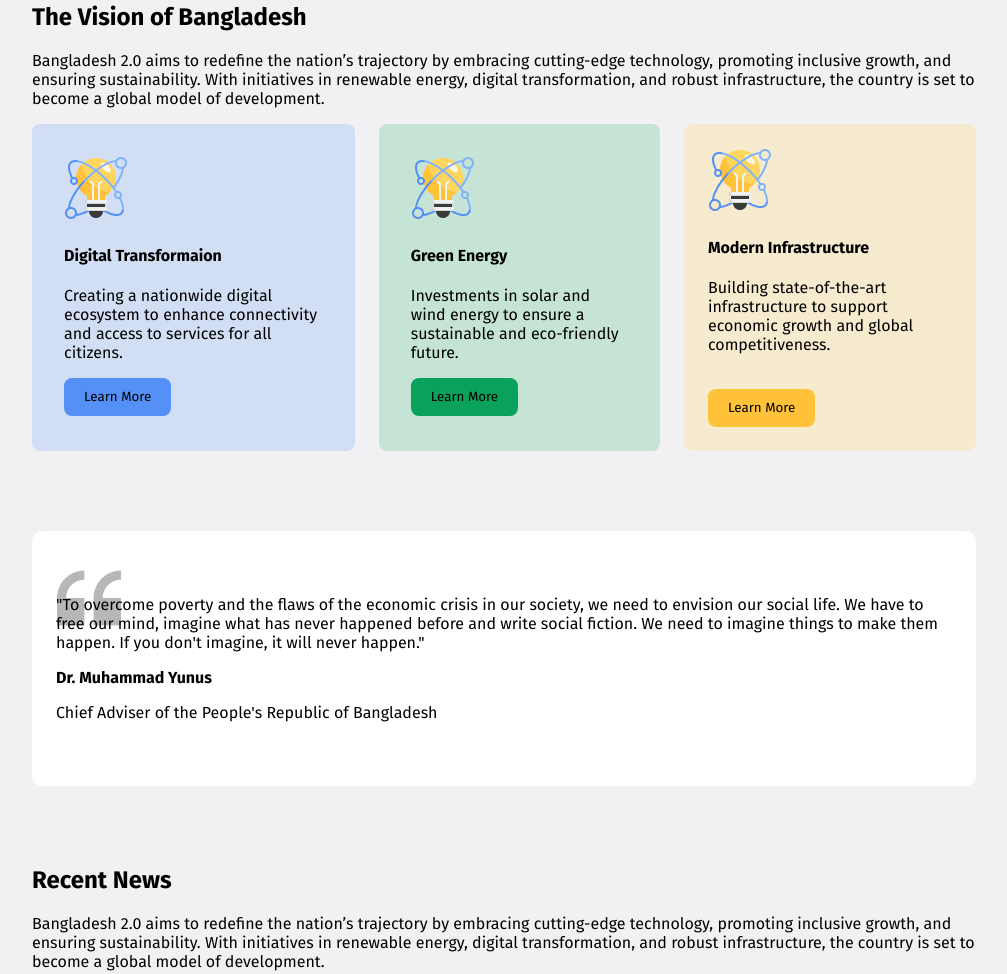
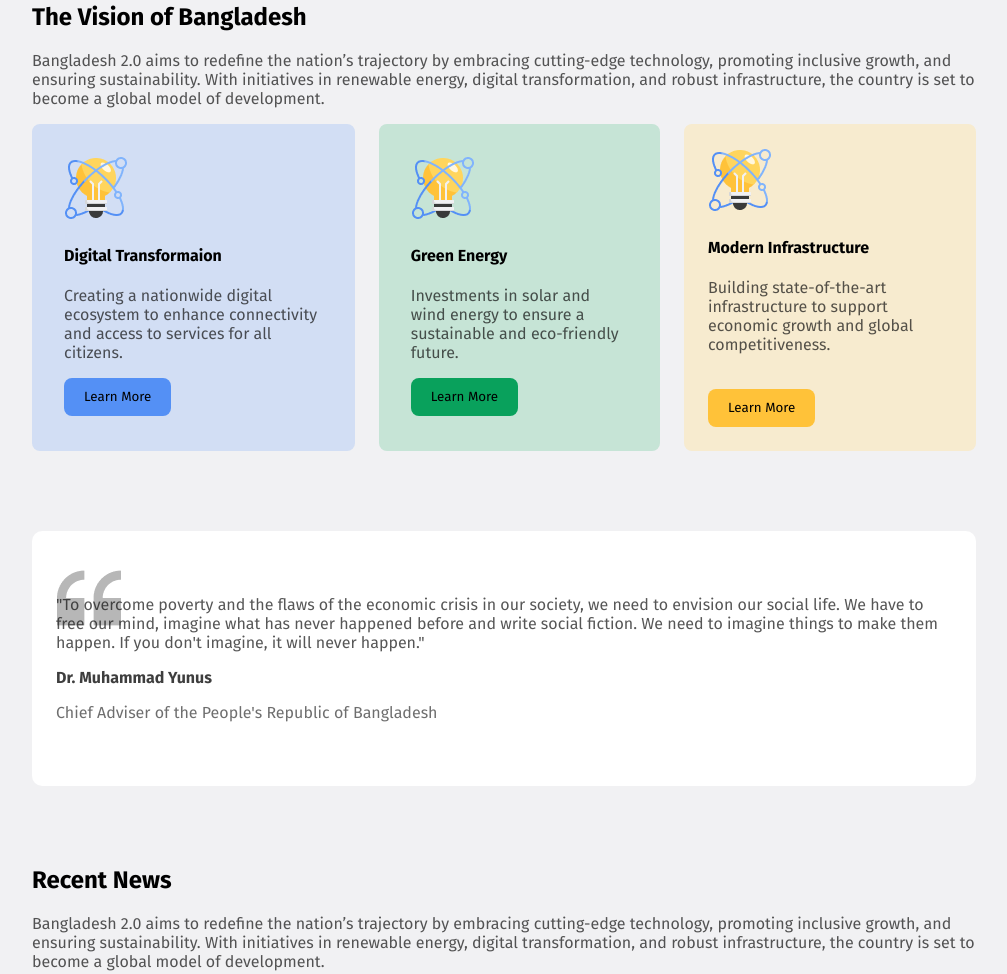
Before and after one commit to siam-sk/a1-bangladesh-2.0, a plain HTML site: page index.html in a window 1280 px wide. Shown: the part 890-1864 px from the top of the page, without its empty margins (136-1143 px from the left). Drawn offline with Linux system fonts and the light colour scheme.

Commit message:
font color fix

```diff
--- a/index.html
+++ b/index.html
@@ -81,7 +81,7 @@
         <section class="quotes">
             <p>"To overcome poverty and the flaws of the economic crisis in our society, we need to envision our social life. We have to free our mind, imagine what has never happened before and write social fiction. We need to imagine things to make them happen. If you don't imagine, it will never happen."</p>
             <strong>Dr. Muhammad Yunus</strong>
-            <p>Chief Adviser of the People's Republic of Bangladesh</p>
+            <p id="title">Chief Adviser of the People's Republic of Bangladesh</p>
         </section>
         <section class="news">
             <h2>Recent News</h2>
--- a/style.css
+++ b/style.css
@@ -20,6 +20,9 @@ body {
 button:hover {
     cursor: pointer;
     font-weight: bold;
+}
+p {
+    color: rgba(14, 14, 14,70%);
 }
 
 nav {
@@ -127,6 +130,10 @@ nav button {
     background-image: url(assets/quote-bg.png);
     background-repeat: no-repeat;
     background-position: 25px 35px;
+    color: rgba(14, 14, 14,80%);
+}
+.quotes #title {
+    color: rgba(14, 14, 14,60%);
 }
 
 .news {
```
